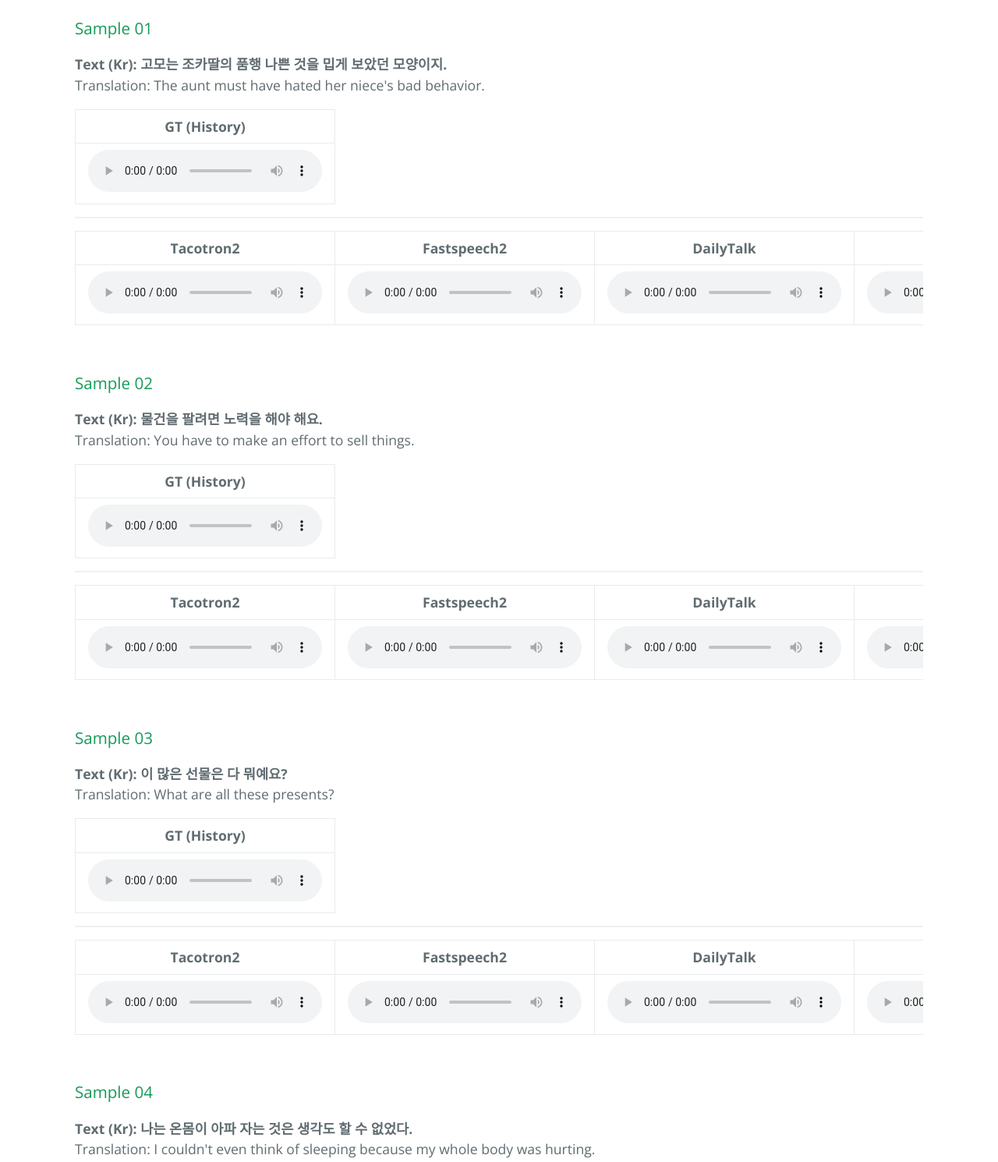
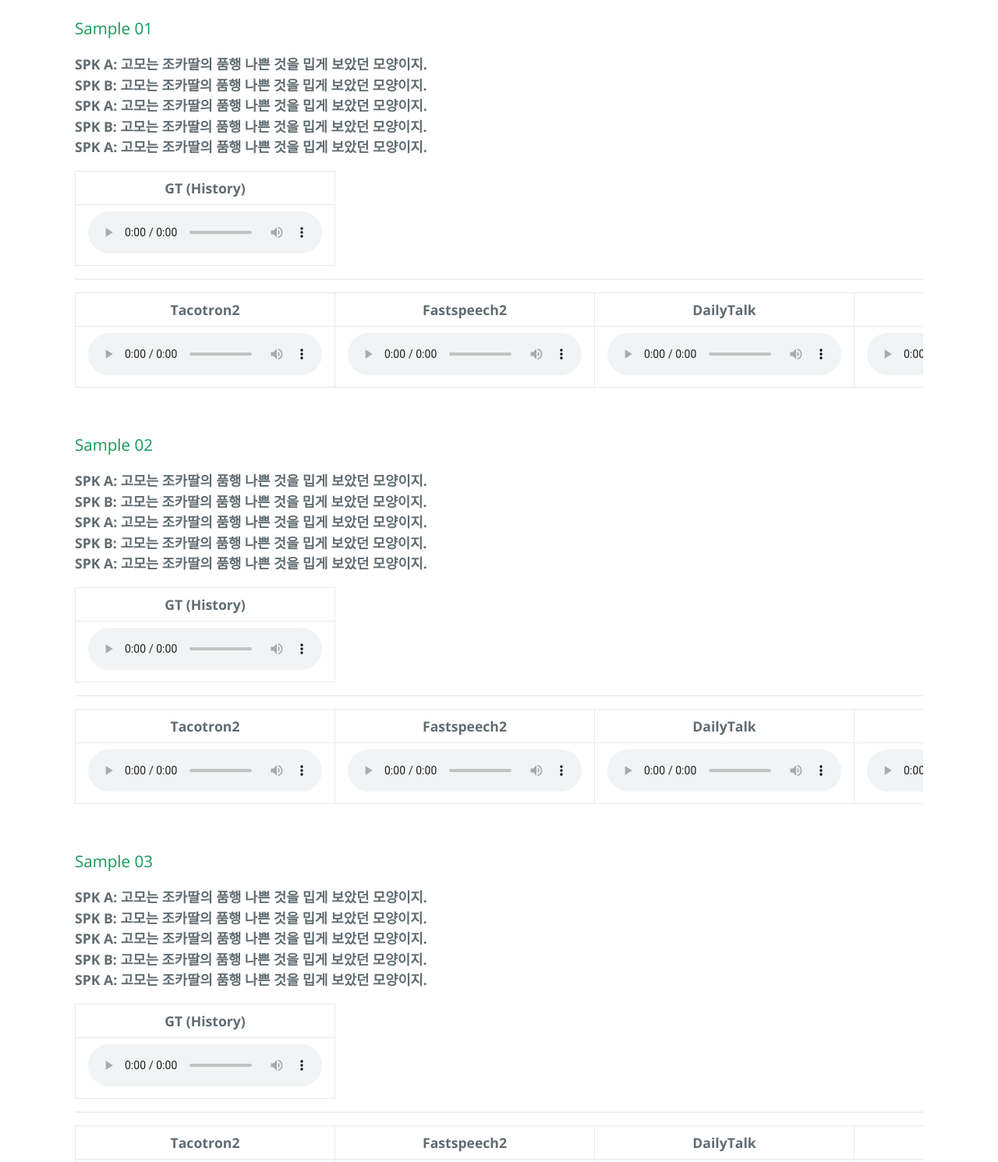
Before and after one commit to SeongDongHyun/H4C-TTS-DEMO, a plain HTML site: page index.html in a window 1280 px wide. Shown: the part 2000-3490 px from the top of the page at 78% size. Drawn offline with nearby package versions, Linux system fonts and the light colour scheme.

Commit message:
transcript modify

```diff
--- a/index.html
+++ b/index.html
@@ -71,7 +71,17 @@ Experimental results demonstrate that the proposed model significantly improves
 <hr>
 <a name="3"><h2>Naturalness</h2></a>
 <h3>Sample 01</h3>
-<p><b>Text (Kr): 고모는 조카딸의 품행 나쁜 것을 밉게 보았던 모양이지.</b><br>Translation: The aunt must have hated her niece's bad behavior.</p>
+<p>
+  <b>SPK A: 고모는 조카딸의 품행 나쁜 것을 밉게 보았던 모양이지.</b>
+  <br>
+  <b>SPK B: 고모는 조카딸의 품행 나쁜 것을 밉게 보았던 모양이지.</b>
+  <br>
+  <b>SPK A: 고모는 조카딸의 품행 나쁜 것을 밉게 보았던 모양이지.</b>
+  <br>
+  <b>SPK B: 고모는 조카딸의 품행 나쁜 것을 밉게 보았던 모양이지.</b>
+  <br>
+  <b>SPK A: 고모는 조카딸의 품행 나쁜 것을 밉게 보았던 모양이지.</b>
+</p>
 <table>
   <thead>
     <tr>
@@ -103,7 +113,17 @@ Experimental results demonstrate that the proposed model significantly improves
 </table>
 <br>
 <h3>Sample 02</h3>
-<p><b>Text (Kr): 물건을 팔려면 노력을 해야 해요.</b><br>Translation: You have to make an effort to sell things.</p>
+<p>
+  <b>SPK A: 고모는 조카딸의 품행 나쁜 것을 밉게 보았던 모양이지.</b>
+  <br>
+  <b>SPK B: 고모는 조카딸의 품행 나쁜 것을 밉게 보았던 모양이지.</b>
+  <br>
+  <b>SPK A: 고모는 조카딸의 품행 나쁜 것을 밉게 보았던 모양이지.</b>
+  <br>
+  <b>SPK B: 고모는 조카딸의 품행 나쁜 것을 밉게 보았던 모양이지.</b>
+  <br>
+  <b>SPK A: 고모는 조카딸의 품행 나쁜 것을 밉게 보았던 모양이지.</b>
+</p>
 <table>
   <thead>
     <tr>
@@ -135,7 +155,17 @@ Experimental results demonstrate that the proposed model significantly improves
 </table>
 <br>
 <h3>Sample 03</h3>
-<p><b>Text (Kr): 이 많은 선물은 다 뭐예요?</b><br>Translation: What are all these presents?</p>
+<p>
+  <b>SPK A: 고모는 조카딸의 품행 나쁜 것을 밉게 보았던 모양이지.</b>
+  <br>
+  <b>SPK B: 고모는 조카딸의 품행 나쁜 것을 밉게 보았던 모양이지.</b>
+  <br>
+  <b>SPK A: 고모는 조카딸의 품행 나쁜 것을 밉게 보았던 모양이지.</b>
+  <br>
+  <b>SPK B: 고모는 조카딸의 품행 나쁜 것을 밉게 보았던 모양이지.</b>
+  <br>
+  <b>SPK A: 고모는 조카딸의 품행 나쁜 것을 밉게 보았던 모양이지.</b>
+</p>
 <table>
   <thead>
     <tr>
@@ -167,7 +197,17 @@ Experimental results demonstrate that the proposed model significantly improves
 </table>
 <br>
 <h3>Sample 04</h3>
-<p><b>Text (Kr): 나는 온몸이 아파 자는 것은 생각도 할 수 없었다.</b><br>Translation: I couldn't even think of sleeping because my whole body was hurting.</p>
+<p>
+  <b>SPK A: 고모는 조카딸의 품행 나쁜 것을 밉게 보았던 모양이지.</b>
+  <br>
+  <b>SPK B: 고모는 조카딸의 품행 나쁜 것을 밉게 보았던 모양이지.</b>
+  <br>
+  <b>SPK A: 고모는 조카딸의 품행 나쁜 것을 밉게 보았던 모양이지.</b>
+  <br>
+  <b>SPK B: 고모는 조카딸의 품행 나쁜 것을 밉게 보았던 모양이지.</b>
+  <br>
+  <b>SPK A: 고모는 조카딸의 품행 나쁜 것을 밉게 보았던 모양이지.</b>
+</p>
 <table>
   <thead>
     <tr>
```
